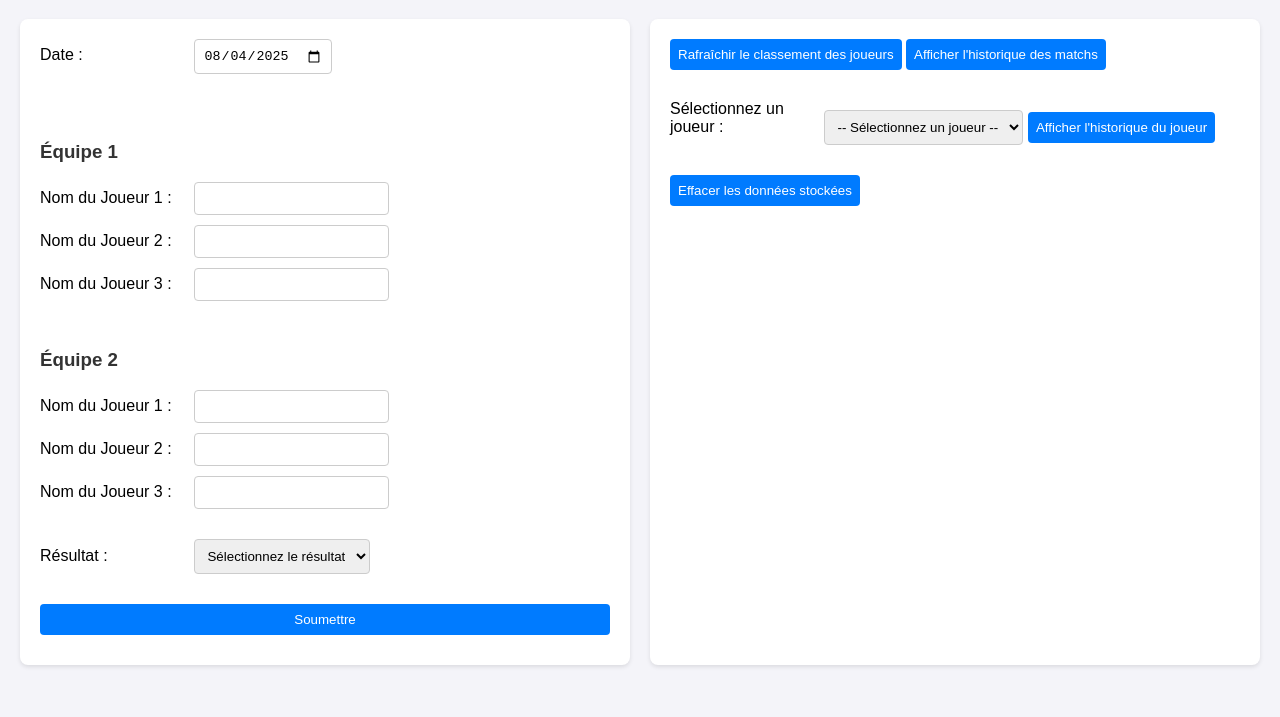
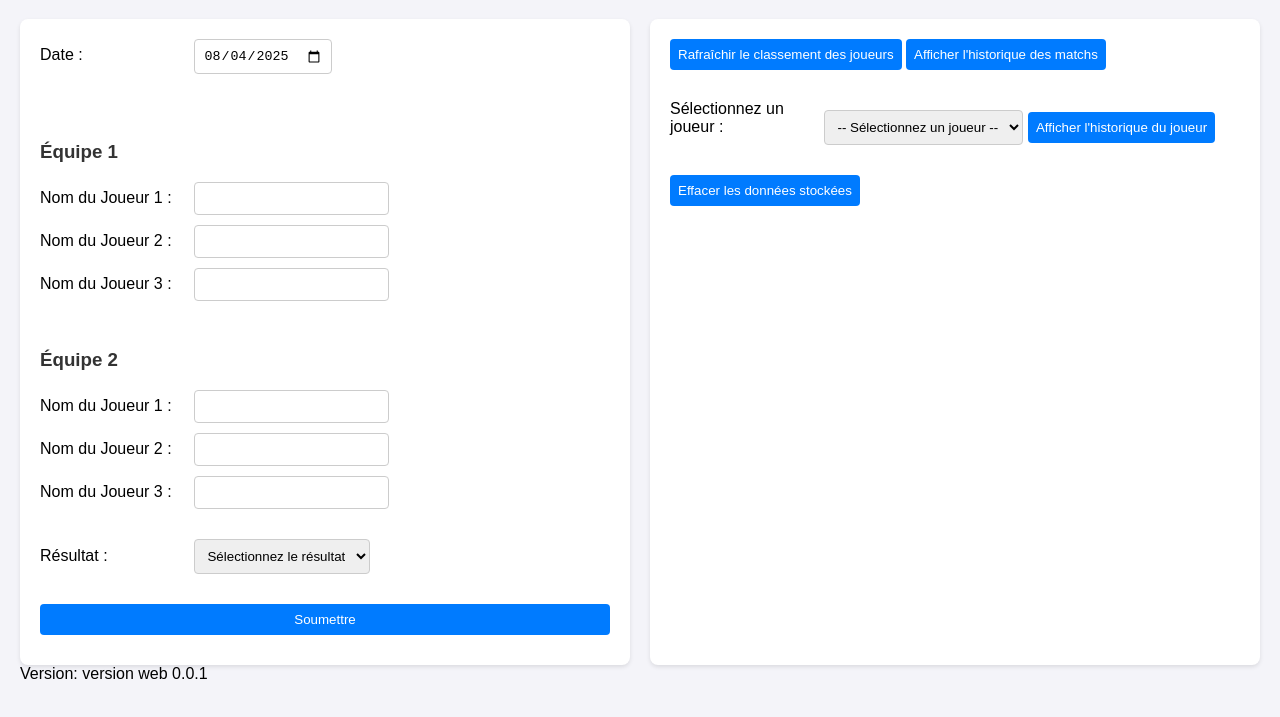
Before and after one commit to VynsGignac/Izno3v3, a plain HTML site: page index.html in a window 1280 px wide. Shown: the part 81-798 px from the top of the page. Drawn offline with Linux system fonts and the light colour scheme; no server answers.

Commit message:
ajout versionning

```diff
--- a/index.html
+++ b/index.html
@@ -136,6 +136,8 @@
         </div>
     </div>
 
+	<div id="version"></div>
+
     <script>
         // Définir la date par défaut à la date du jour
         document.addEventListener('DOMContentLoaded', function() {
--- a/script.js
+++ b/script.js
@@ -538,3 +538,16 @@ function updateEloRatingsInApp(eloRatings) {
   console.log("Nouveaux classements ELO :", eloRatings);
   // Vous pouvez mettre à jour votre interface utilisateur ici
 }
+
+const scriptVersion = "version web 0.0.1";
+
+// Fonction pour afficher la version dans le DOM
+function displayVersion() {
+    const versionElement = document.getElementById('version');
+    if (versionElement) {
+        versionElement.textContent = `Version: ${scriptVersion}`;
+    }
+}
+
+// Appeler la fonction pour afficher la version lorsque la page se charge
+document.addEventListener('DOMContentLoaded', displayVersion);
```
Also changed, not shown: public/index.html (+2 -0 lines), public/script.js (+13 -0 lines).
